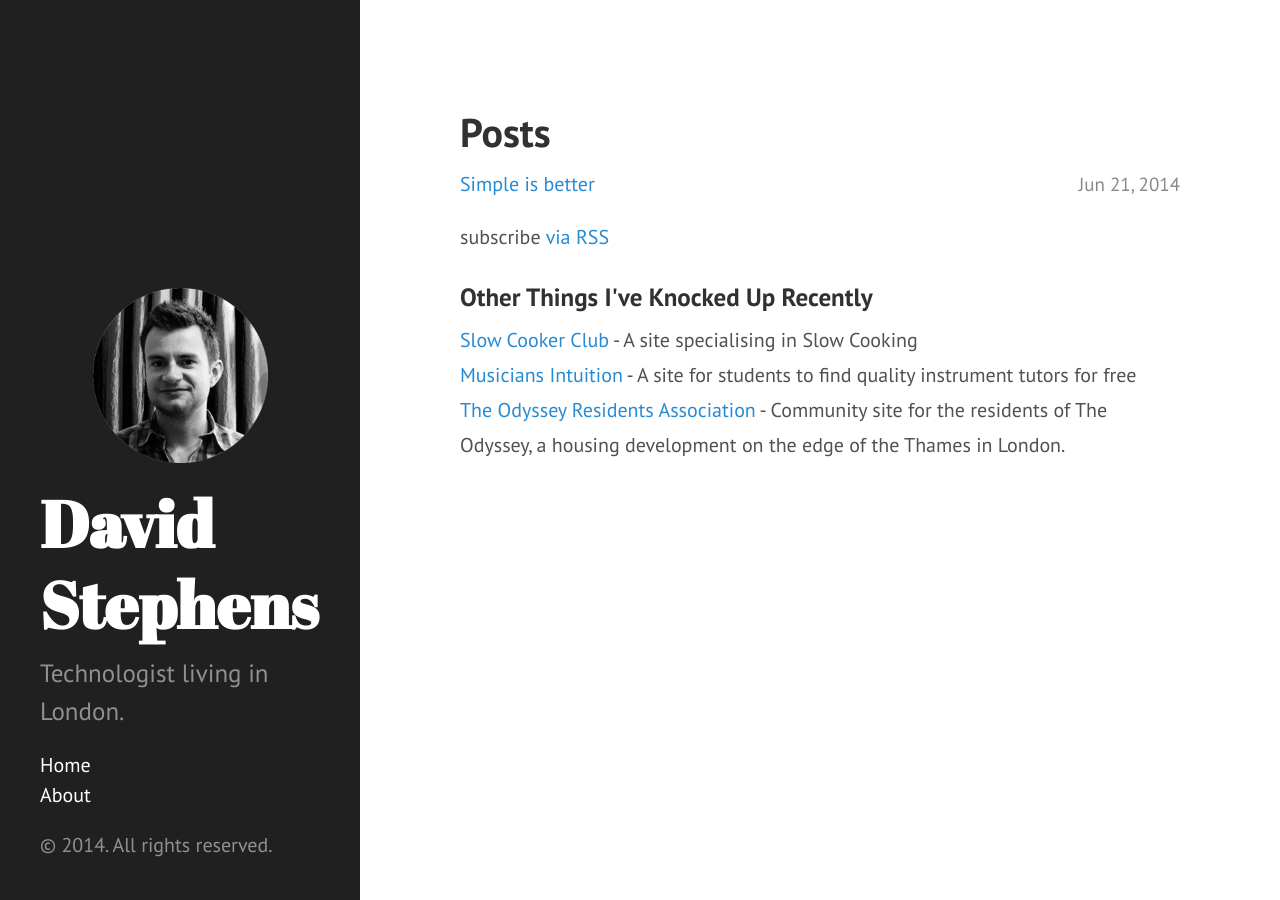
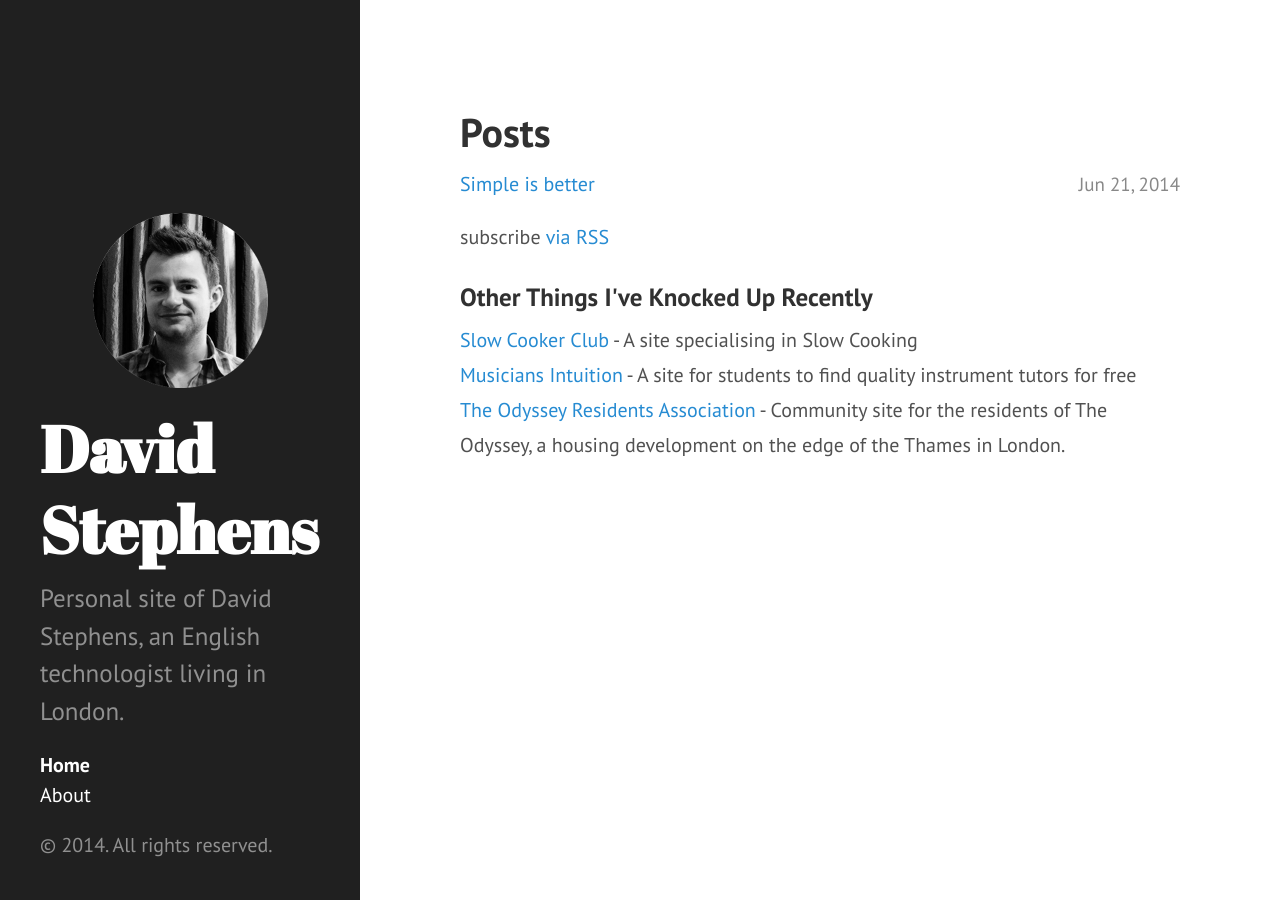
Before and after one commit to davestephens/davestephens.github.io, a Jekyll site: the page built from index.html, in a window 1280 px wide. Built offline with Jekyll 4.4.1, drawn with Linux system fonts in a browser that asks for light colours; the list of posts is cut into pages by our own code.

Commit message:
Ensure ie to use most recent rendering mode, add home title to homepage, add description tag

```diff
--- a/_config.yml
+++ b/_config.yml
@@ -1,9 +1,14 @@
 # Site settings
 title: David Stephens
-email: d@davidstephens.uk
-description: 'Technologist living in London.'
-baseurl: ""
+tagline: 'English technologist living in London.'
+email: dave@davidstephens.uk
+description: 'Personal site of David Stephens, an English technologist living in London.'
+baseurl: /
 url: "http://davidstephens.uk"
+
+author:
+  name:           'David Stephens'
+  url:            https://twitter.com/davestephens
 
 # Build settings
 markdown: kramdown
--- a/_includes/head.html
+++ b/_includes/head.html
@@ -1,10 +1,11 @@
 <head>
   <link href="http://gmpg.org/xfn/11" rel="profile">
+  <meta http-equiv="X-UA-Compatible" content="IE=edge">
   <meta http-equiv="content-type" content="text/html; charset=utf-8">
 
   <!-- Enable responsiveness on mobile devices-->
   <meta name="viewport" content="width=device-width, initial-scale=1.0, maximum-scale=1">
-
+  <meta name="description" content="{{ site.description }}">
   <title>
     {% if page.title == "Home" %}
       {{ site.title }} &middot; {{ site.tagline }}
--- a/index.html
+++ b/index.html
@@ -1,5 +1,6 @@
 ---
 layout: default
+title: Home
 ---
 
 <div class="home">
```
